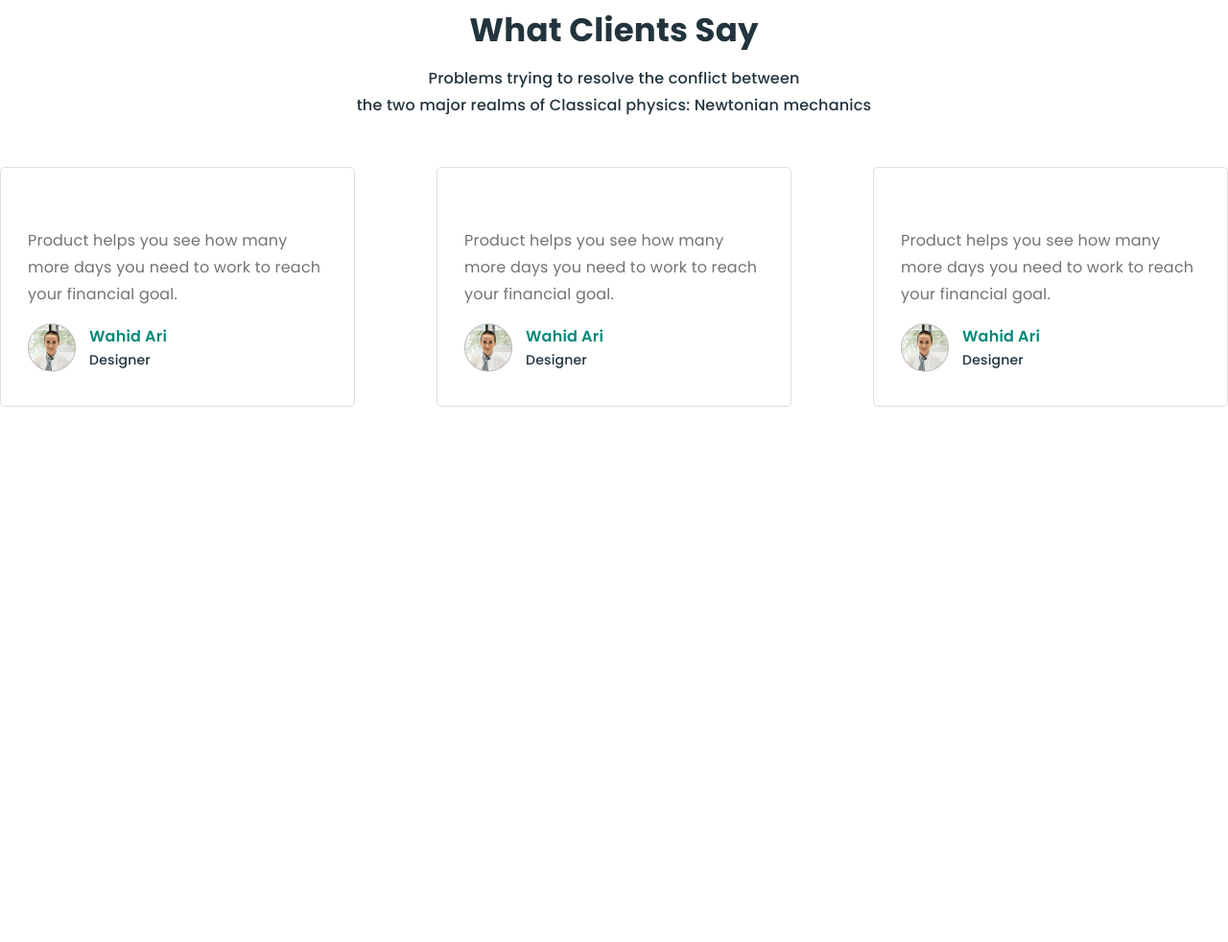
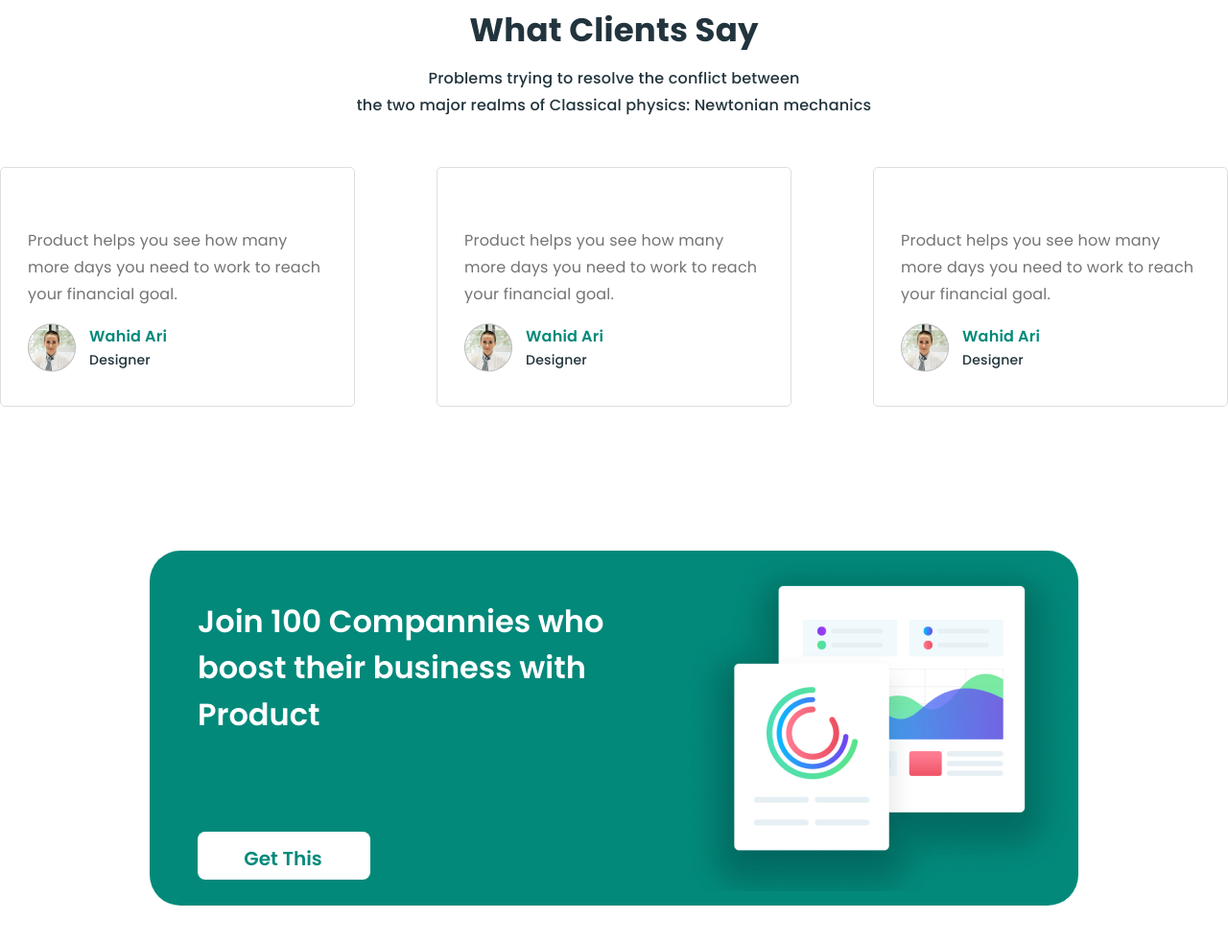
Before and after one commit to furqatbek13/Product, a plain HTML site: page index.html in a window 1280 px wide. Shown: the part 5963-6945 px from the top of the page at 96% size. Before the commit the page ends 6537 px from the top, so only its background shows below. Drawn offline with Linux system fonts and the light colour scheme.

Commit message:
section-10 tugadi

```diff
--- a/index.html
+++ b/index.html
@@ -329,6 +329,15 @@
                 </div>
             </div>
         </section>
+        <section class="section-10 continer">
+            <div class="busines_product">
+                <h1>Join 100 Compannies who boost their business with Product</h1>
+                <button>Get This</button>
+            </div>
+            <div>
+                <img src="./images/Frame 18.png" alt="">
+            </div>
+        </section>
     </main>
 </body>
 
--- a/style/main.scss
+++ b/style/main.scss
@@ -751,3 +751,47 @@ color: var(--titlecolor);
         }
     }
 }
+.section-10{
+    width: 968px;
+height: 370px;
+background-color: rgba(2, 137, 122, 1);
+border-radius: 32px;
+display: flex;
+margin-bottom: 50px;
+img{
+    padding-top: 10px;
+}
+.busines_product{
+    padding: 50px;
+    h1{
+        font-family: Poppins;
+font-size: 32px;
+font-weight: 600;
+line-height: 48.45px;
+text-align: left;
+color: rgba(255, 255, 255, 1);
+padding-bottom: 98px;
+    }
+    button{
+        width: 180px;
+height: 50px;
+padding: 13px 35px 7px 33px;
+background-color: rgba(255, 255, 255, 1);
+border-radius: 8px ;
+border: none;
+font-family: Poppins;
+font-size: 20px;
+font-weight: 600;
+line-height: 30px;
+text-align: center;
+color: rgba(2, 137, 122, 1);
+cursor: pointer;
+    }
+    button:hover{
+        border: 1px solid rgba(255, 255, 255, 1);
+        background-color: rgba(2, 137, 122, 1);
+        color: rgba(255, 255, 255, 1);
+        transition: all 0.3s linear;
+    }
+}
+}
```
Also changed, not shown: images/Frame 18.png (added), style/main.css, 1 other file.
